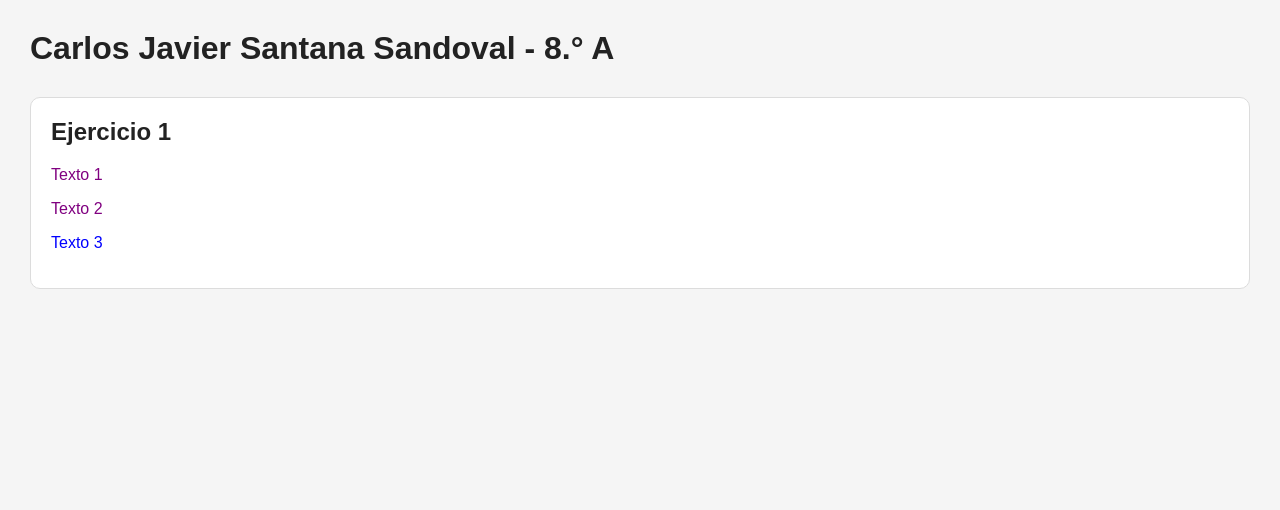
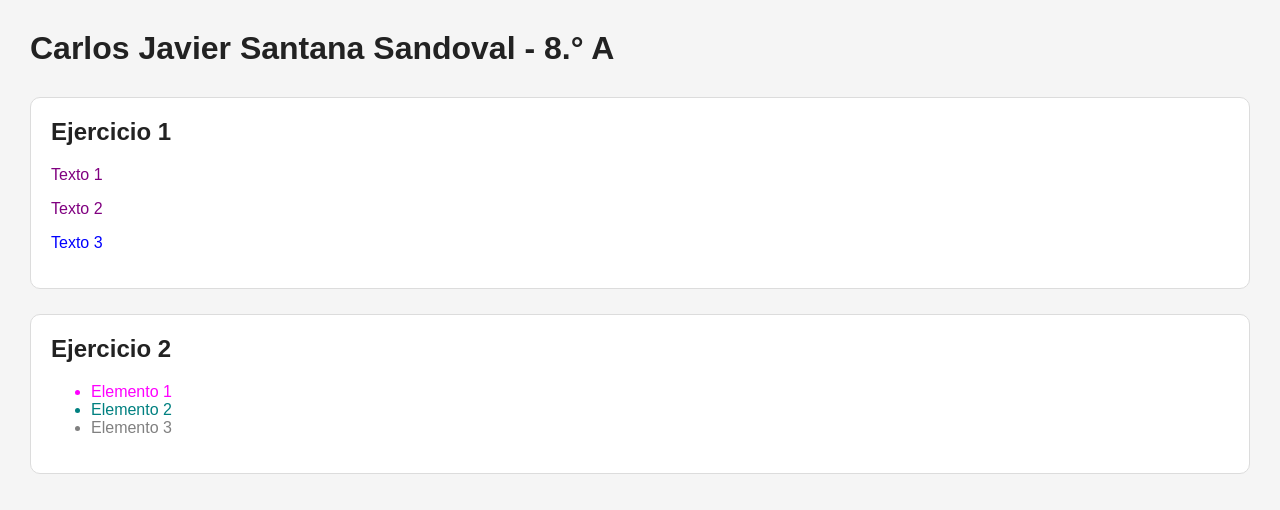
Before and after one commit to karlmard8/26AProgWebCarlosSantana, a plain HTML site: page Practica de box model/ejercicios-especificidad/index.html in a window 1280 px wide. Drawn offline with Linux system fonts and the light colour scheme.

Commit message:
Ejercicio 2

```diff
--- a/Practica de box model/ejercicios-especificidad/index.html
+++ b/Practica de box model/ejercicios-especificidad/index.html
@@ -35,3 +35,25 @@
   Texto 2 toma morado porque la última regla con .texto dentro del contenedor sobrescribe las anteriores.
   Texto 3 está fuera del contenedor y usa la regla .bloque > .texto.
   -->
+
+  <!-- Ejercicio 2 -->
+  <section class="bloque">
+    <h2>Ejercicio 2</h2>
+    <ul class="lista-e2">
+      <li class="item" id="primero">Elemento 1</li>
+      <li class="item">Elemento 2</li>
+      <li>Elemento 3</li>
+    </ul>
+  </section>
+  <!--
+  Colores resultantes para cada <li>.
+  Elemento 1: fuchsia
+  Elemento 2: teal
+  Elemento 3: gray
+
+  ¿Cual es la especificidad de la regla 5?
+  li#primero.item = (1,1,1)
+
+  ¿Que ocurre si se intercambia el orden de las reglas 4 y 5?
+  No cambia porque la regla 5 sigue teniendo mayor especificidad.
+  -->
--- a/Practica de box model/ejercicios-especificidad/styles.css
+++ b/Practica de box model/ejercicios-especificidad/styles.css
@@ -46,3 +46,29 @@ h1 {
 .bloque > .texto {
   color: blue;
 }
+
+/* EJERCICIO 2*/
+.lista-e2 li {
+  color: gray; /* 1 */
+}
+
+.lista-e2 .item {
+  color: olive; /* 2 */
+}
+
+#primero {
+  color: navy; /* 3 */
+}
+
+.lista-e2 ul li.item {
+  color: teal; /* 4 - esta no aplica porque no hay ul dentro de .lista-e2 */
+}
+
+/* Versión funcional para que veas el resultado esperado del ejercicio */
+.lista-e2 li.item {
+  color: teal; /* equivalente visual */
+}
+
+li#primero.item {
+  color: fuchsia; /* 5 */
+}
```
